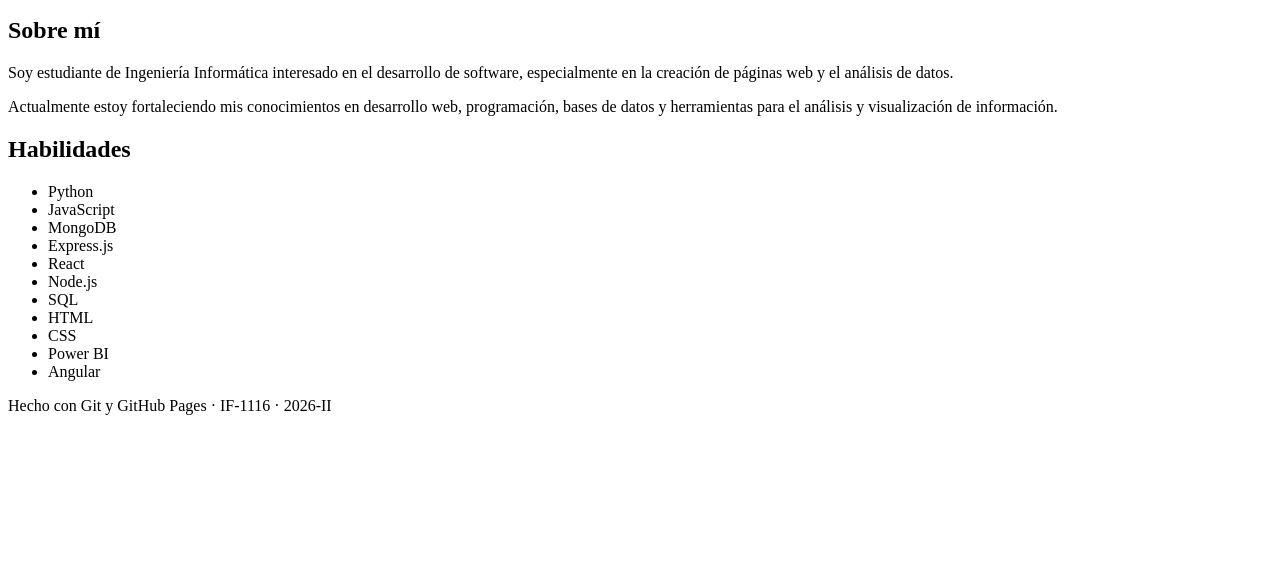
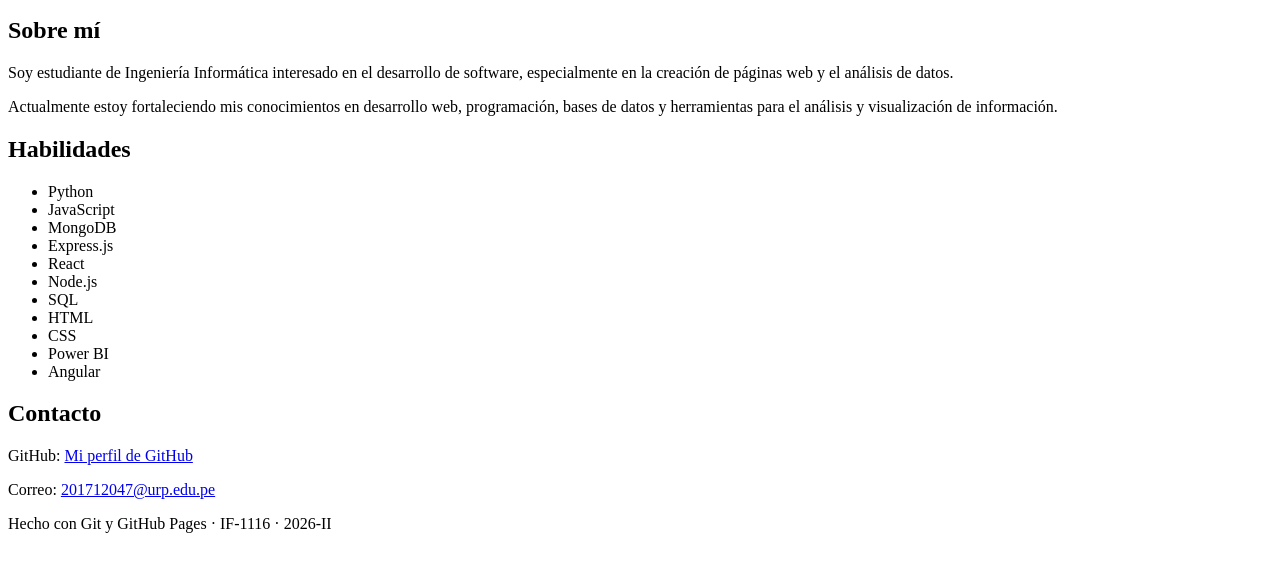
Before and after one commit to DiegoRosalesURP/DiegoRosalesURP.github.io, a plain HTML site: page index.html in a window 1280 px wide. Shown: the part 101-672 px from the top of the page. Drawn offline with Linux system fonts and the light colour scheme.

Commit message:
Agregar enlaces de contacto

```diff
--- a/index.html
+++ b/index.html
@@ -41,6 +41,24 @@
         </ul>
     </section>
 
+    <section id="contacto">
+        <h2>Contacto</h2>
+
+        <p>
+            GitHub:
+            <a href="https://github.com/DiegoRosalesURP" target="_blank">
+                Mi perfil de GitHub
+            </a>
+        </p>
+
+        <p>
+            Correo:
+            <a href="mailto:201712047@urp.edu.pe">
+                201712047@urp.edu.pe
+            </a>
+        </p>
+    </section>
+
   </main>
   <footer>
     <p>Hecho con Git y GitHub Pages · IF-1116 · 2026-II</p>
```
